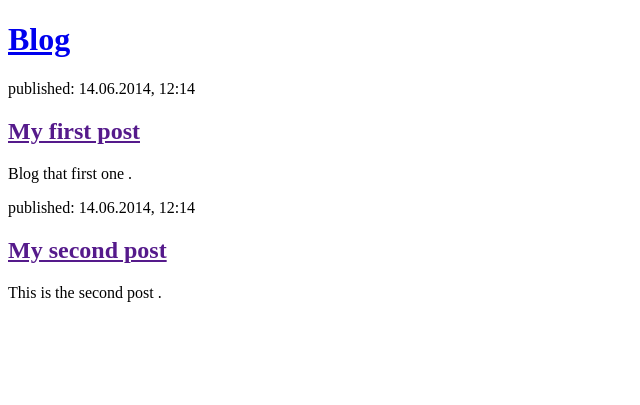
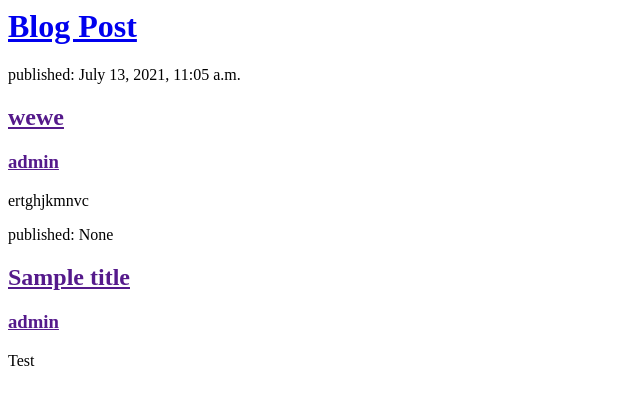
Before and after one commit to kibetamos/blog, a Django app: template blog/templates/blog/post_list.html in a window 1280 px wide. Shown: the top 405 px of the page, without its empty margins (0-640 px from the left). Run offline with Django 3.2, Linux system fonts and the light colour scheme; the template is opened without the code that fills it: values that come from a table or form of the project are taken from there, others are empty; data comes from the database, SQL or seed files in the repository; both versions use the stored data as it was after the commit.

Commit message:
Modified templates to display title posts from database.

```diff
--- a/blog/templates/blog/post_list.html
+++ b/blog/templates/blog/post_list.html
@@ -1,23 +1,13 @@
-<!DOCTYPE html>
-<html>
-    <head>
-        <title>blog</title>
-    </head>
-    <body>
-        <header>
-            <h1><a href="/"> Blog</a></h1>
-        </header>
+<header>
+    <h1><a href="/"> Blog Post</a></h1>
+</header>
 
-        <article>
-            <time>published: 14.06.2014, 12:14</time>
-            <h2><a href="">My first post</a></h2>
-            <p>Blog that first one .</p>
-        </article>
+{% for post in posts %}
+    <article>
+        <time>published: {{ post.published_date }}</time>
 
-        <article>
-            <time>published: 14.06.2014, 12:14</time>
-            <h2><a href="">My second post</a></h2>
-            <p>This is the second post .</p>
-        </article>
-    </body>
-</html>
+        <h2><a href="">{{ post.title }}</a></h2>
+         <h3><a href="">{{ post.author }}</a></h3>
+        <p>{{ post.text|linebreaksbr }}</p>
+    </article>
+{% endfor %}
--- a/blog/views.py
+++ b/blog/views.py
@@ -1,6 +1,9 @@
 from django.shortcuts import render
+from django.utils import timezone
+from .models import Post
 
 
 # Create your views here.
 def post_list(request):
+    posts = Post.objects.filter(published_date__lte=timezone.now()).order_by('published_date')
     return render(request, 'blog/post_list.html', {})
```
Also changed, not shown: db.sqlite3.
